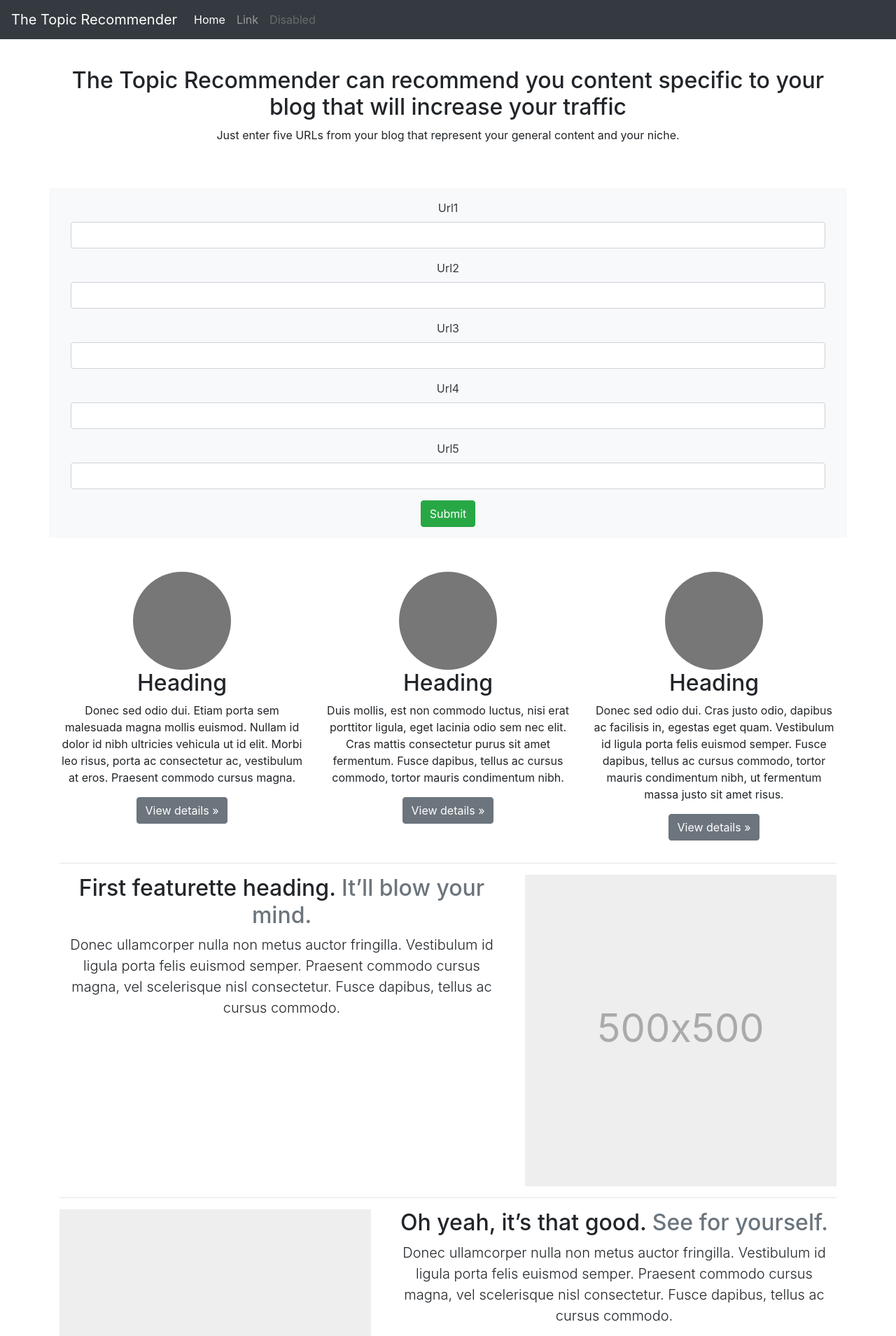
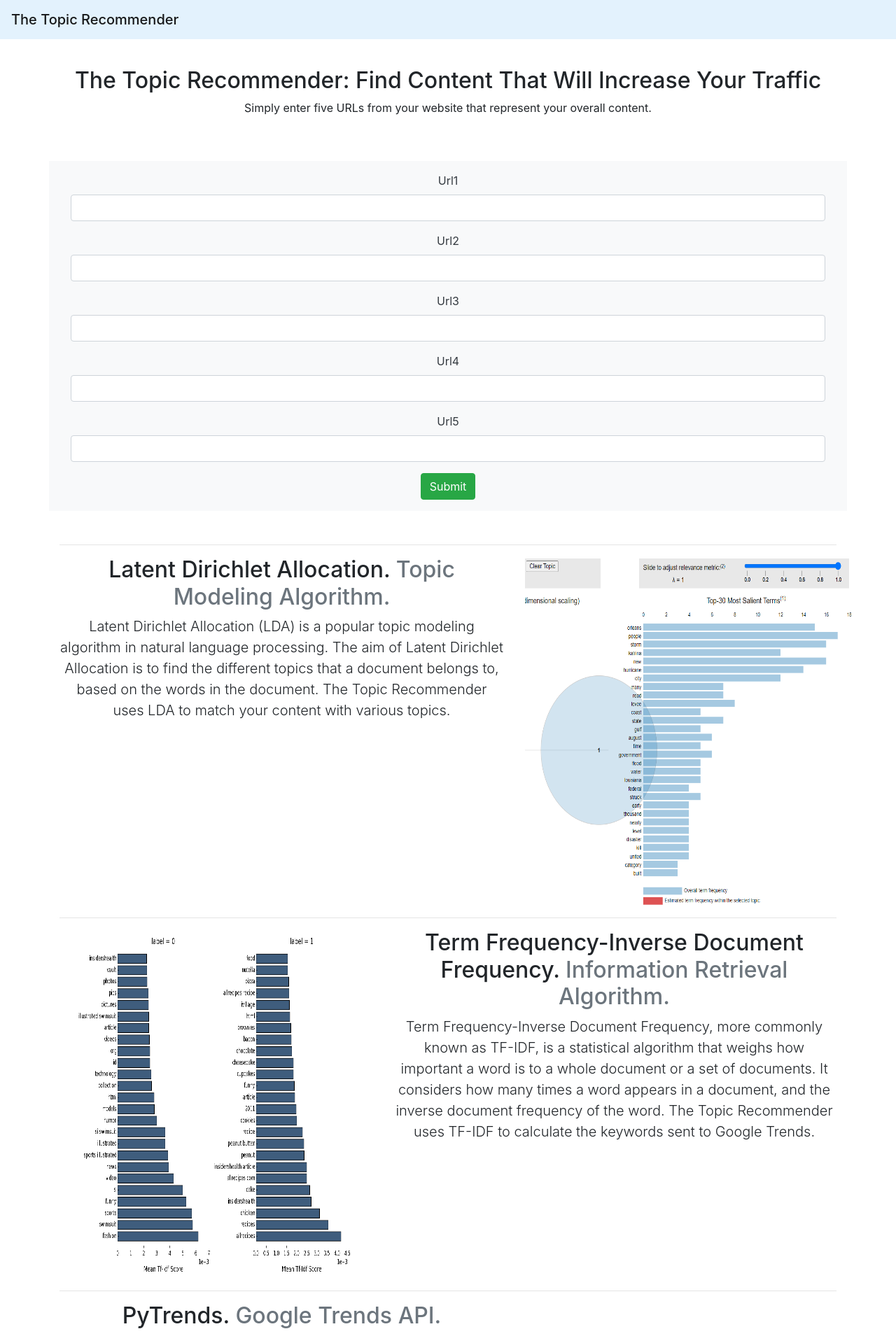
Before and after one commit to aarsh-shroff/topicrecommender, a Django app: page / in a window 1280 px wide. Shown: the top 1909 px of the page at 70% size. Run offline with Django 3.2, Linux system fonts and the light colour scheme; some libraries are stand-ins or nearby versions.

Commit message:
Fixed website

```diff
--- a/topicrecommender/recommendation/templates/includes/footer.html
+++ b/topicrecommender/recommendation/templates/includes/footer.html
@@ -1,4 +1,4 @@
   <footer class="container">
     <p class="float-right"><a href="#">Back to top</a></p>
-    <p>&copy; 2019-2021 The Topic Recommender &middot; <a href="#">Privacy</a> &middot; <a href="#">Terms</a></p>
+    <p>&copy; 2019-2022 The Topic Recommender &middot; <a href="#">Privacy</a> &middot; <a href="#">Terms</a></p>
   </footer>
--- a/topicrecommender/recommendation/templates/includes/nav.html
+++ b/topicrecommender/recommendation/templates/includes/nav.html
@@ -1,5 +1,5 @@
-<nav class="navbar navbar-expand-md navbar-dark fixed-top bg-dark">
-  <a class="navbar-brand" href="/">The Topic Recommender</a>
+<nav class="navbar navbar-expand-lg fixed-top navbar-light " style="background-color: #e3f2fd;">
+  <a class="navbar-brand mb-0 h1" href="/">The Topic Recommender</a>
   <button
     class="navbar-toggler"
     type="button"
@@ -11,6 +11,7 @@
   >
     <span class="navbar-toggler-icon"></span>
   </button>
+  <!--
   <div class="collapse navbar-collapse" id="navbarCollapse">
     <ul class="navbar-nav mr-auto">
       <li class="nav-item active">
@@ -28,4 +29,5 @@
       </li>
     </ul>
   </div>
+  -->
 </nav>
--- a/topicrecommender/recommendation/templates/index.html
+++ b/topicrecommender/recommendation/templates/index.html
@@ -1,6 +1,7 @@
 {% extends "base.html" %}
 {% load crispy_forms_tags %}
 {% block title %} The Topic Recommender {% endblock title %}
+{% load static %}
 
 {% block content %}
 <!-- Marketing messaging and featurettes
@@ -11,12 +12,10 @@
   <div class="row">
     <div class="col">
       <h2>
-        The Topic Recommender can recommend you content specific to your blog
-        that will increase your traffic
+        The Topic Recommender: Find Content That Will Increase Your Traffic
       </h2>
       <p>
-        Just enter five URLs from your blog that represent your general content
-        and your niche.
+        Simply enter five URLs from your website that represent your overall content.
       </p>
     </div>
   </div>
@@ -31,97 +30,7 @@
     </div>
   </div>
 
-  <!-- Three columns of text below the carousel -->
-  <div class="row">
-    <div class="col-lg-4">
-      <svg
-        class="bd-placeholder-img rounded-circle"
-        width="140"
-        height="140"
-        xmlns="http://www.w3.org/2000/svg"
-        preserveAspectRatio="xMidYMid slice"
-        focusable="false"
-        role="img"
-        aria-label="Placeholder: 140x140"
-      >
-        <title>Placeholder</title>
-        <rect width="100%" height="100%" fill="#777" />
-        <text x="50%" y="50%" fill="#777" dy=".3em">140x140</text>
-      </svg>
-      <h2>Heading</h2>
-      <p>
-        Donec sed odio dui. Etiam porta sem malesuada magna mollis euismod.
-        Nullam id dolor id nibh ultricies vehicula ut id elit. Morbi leo risus,
-        porta ac consectetur ac, vestibulum at eros. Praesent commodo cursus
-        magna.
-      </p>
-      <p>
-        <a class="btn btn-secondary" href="#" role="button"
-          >View details &raquo;</a
-        >
-      </p>
-    </div>
-    <!-- /.col-lg-4 -->
-    <div class="col-lg-4">
-      <svg
-        class="bd-placeholder-img rounded-circle"
-        width="140"
-        height="140"
-        xmlns="http://www.w3.org/2000/svg"
-        preserveAspectRatio="xMidYMid slice"
-        focusable="false"
-        role="img"
-        aria-label="Placeholder: 140x140"
-      >
-        <title>Placeholder</title>
-        <rect width="100%" height="100%" fill="#777" />
-        <text x="50%" y="50%" fill="#777" dy=".3em">140x140</text>
-      </svg>
-      <h2>Heading</h2>
-      <p>
-        Duis mollis, est non commodo luctus, nisi erat porttitor ligula, eget
-        lacinia odio sem nec elit. Cras mattis consectetur purus sit amet
-        fermentum. Fusce dapibus, tellus ac cursus commodo, tortor mauris
-        condimentum nibh.
-      </p>
-      <p>
-        <a class="btn btn-secondary" href="#" role="button"
-          >View details &raquo;</a
-        >
-      </p>
-    </div>
-    <!-- /.col-lg-4 -->
-    <div class="col-lg-4">
-      <svg
-        class="bd-placeholder-img rounded-circle"
-        width="140"
-        height="140"
-        xmlns="http://www.w3.org/2000/svg"
-        preserveAspectRatio="xMidYMid slice"
-        focusable="false"
-        role="img"
-        aria-label="Placeholder: 140x140"
-      >
-        <title>Placeholder</title>
-        <rect width="100%" height="100%" fill="#777" />
-        <text x="50%" y="50%" fill="#777" dy=".3em">140x140</text>
-      </svg>
-      <h2>Heading</h2>
-      <p>
-        Donec sed odio dui. Cras justo odio, dapibus ac facilisis in, egestas
-        eget quam. Vestibulum id ligula porta felis euismod semper. Fusce
-        dapibus, tellus ac cursus commodo, tortor mauris condimentum nibh, ut
-        fermentum massa justo sit amet risus.
-      </p>
-      <p>
-        <a class="btn btn-secondary" href="#" role="button"
-          >View details &raquo;</a
-        >
-      </p>
-    </div>
-    <!-- /.col-lg-4 -->
-  </div>
-  <!-- /.row -->
+
 
   <!-- START THE FEATURETTES -->
 
@@ -130,35 +39,17 @@
   <div class="row featurette">
     <div class="col-md-7">
       <h2 class="featurette-heading">
-        First featurette heading.
-        <span class="text-muted">It’ll blow your mind.</span>
+        Latent Dirichlet Allocation.
+        <span class="text-muted">Topic Modeling Algorithm.</span>
       </h2>
       <p class="lead">
-        Donec ullamcorper nulla non metus auctor fringilla. Vestibulum id ligula
-        porta felis euismod semper. Praesent commodo cursus magna, vel
-        scelerisque nisl consectetur. Fusce dapibus, tellus ac cursus commodo.
+        Latent Dirichlet Allocation (LDA) is a popular topic modeling algorithm in natural language processing. The
+        aim of Latent Dirichlet Allocation is to find the different topics that a document belongs to, based on
+        the words in the document. The Topic Recommender uses LDA to match your content with various topics.
       </p>
     </div>
     <div class="col-md-5">
-      <svg
-        class="
-          bd-placeholder-img bd-placeholder-img-lg
-          featurette-image
-          img-fluid
-          mx-auto
-        "
-        width="500"
-        height="500"
-        xmlns="http://www.w3.org/2000/svg"
-        preserveAspectRatio="xMidYMid slice"
-        focusable="false"
-        role="img"
-        aria-label="Placeholder: 500x500"
-      >
-        <title>Placeholder</title>
-        <rect width="100%" height="100%" fill="#eee" />
-        <text x="50%" y="50%" fill="#aaa" dy=".3em">500x500</text>
-      </svg>
+      <img src="{% static 'lda_image.PNG' %}" alt="LDA" width="500" height="500">
     </div>
   </div>
 
@@ -167,35 +58,18 @@
   <div class="row featurette">
     <div class="col-md-7 order-md-2">
       <h2 class="featurette-heading">
-        Oh yeah, it’s that good.
-        <span class="text-muted">See for yourself.</span>
+        Term Frequency-Inverse Document Frequency.
+        <span class="text-muted">Information Retrieval Algorithm.</span>
       </h2>
       <p class="lead">
-        Donec ullamcorper nulla non metus auctor fringilla. Vestibulum id ligula
-        porta felis euismod semper. Praesent commodo cursus magna, vel
-        scelerisque nisl consectetur. Fusce dapibus, tellus ac cursus commodo.
+        Term Frequency-Inverse Document Frequency, more commonly known as TF-IDF, is a statistical algorithm
+        that weighs how important a word is to a whole document or a set of documents. It considers how many
+        times a word appears in a document, and the inverse document frequency of the word. The Topic Recommender
+        uses TF-IDF to calculate the keywords sent to Google Trends.
       </p>
     </div>
-    <div class="col-md-5 order-md-1">
-      <svg
-        class="
-          bd-placeholder-img bd-placeholder-img-lg
-          featurette-image
-          img-fluid
-          mx-auto
-        "
-        width="500"
-        height="500"
-        xmlns="http://www.w3.org/2000/svg"
-        preserveAspectRatio="xMidYMid slice"
-        focusable="false"
-        role="img"
-        aria-label="Placeholder: 500x500"
-      >
-        <title>Placeholder</title>
-        <rect width="100%" height="100%" fill="#eee" />
-        <text x="50%" y="50%" fill="#aaa" dy=".3em">500x500</text>
-      </svg>
+    <div class="col-md-5">
+      <img src="{% static 'tfidf_image.png' %}" alt="TF-IDF" width="400" height="500">
     </div>
   </div>
 
@@ -204,34 +78,16 @@
   <div class="row featurette">
     <div class="col-md-7">
       <h2 class="featurette-heading">
-        And lastly, this one. <span class="text-muted">Checkmate.</span>
+        PyTrends. <span class="text-muted">Google Trends API.</span>
       </h2>
       <p class="lead">
-        Donec ullamcorper nulla non metus auctor fringilla. Vestibulum id ligula
-        porta felis euismod semper. Praesent commodo cursus magna, vel
-        scelerisque nisl consectetur. Fusce dapibus, tellus ac cursus commodo.
+        PyTrends is an unnofficial API for Google Trends. It allows the user to access data from
+        Google Trends when given a payload with one or more keywords. The Topic Recommender uses
+        PyTrends to find "trending" content.
       </p>
     </div>
     <div class="col-md-5">
-      <svg
-        class="
-          bd-placeholder-img bd-placeholder-img-lg
-          featurette-image
-          img-fluid
-          mx-auto
-        "
-        width="500"
-        height="500"
-        xmlns="http://www.w3.org/2000/svg"
-        preserveAspectRatio="xMidYMid slice"
-        focusable="false"
-        role="img"
-        aria-label="Placeholder: 500x500"
-      >
-        <title>Placeholder</title>
-        <rect width="100%" height="100%" fill="#eee" />
-        <text x="50%" y="50%" fill="#aaa" dy=".3em">500x500</text>
-      </svg>
+      <img src="{% static 'PyTrends.png' %}" alt="PyTrends" width="500" height="500">
     </div>
   </div>
 
--- a/topicrecommender/recommendation/trends.py
+++ b/topicrecommender/recommendation/trends.py
@@ -31,6 +31,6 @@ def related_topics(terms, geo):
 
 def get_recommendations(webpages):
     terms = main(webpages)
-    queries = related_queries(terms, 'US')
-    topics = related_topics(terms, 'US')
-    return queries, topics
+    queries = related_queries(terms, 'GLOBAL')
+    topics = related_topics(terms, 'GLOBAL')
+    return queries, topics, terms
--- a/topicrecommender/recommendation/views.py
+++ b/topicrecommender/recommendation/views.py
@@ -26,8 +26,6 @@ def recommendations(request):
     recommendations = get_recommendations(webpages_list)
     top_queries = list()
     rising_queries = list()
-    top_topics = list()
-    rising_topics = list()
 
     for i in range(len(recommendations[0])):
         kw = (next(iter(recommendations[0][i])))
@@ -36,15 +34,17 @@ def recommendations(request):
         if recommendations[0][i][kw]['rising'] is not None:
             rising_queries.append(recommendations[0][i][kw]['rising'].to_html())
 
+    '''
     for i in range(len(recommendations[1])):
         kw = (next(iter(recommendations[1][i])))
         if recommendations[1][i][kw]['top'] is not None:
             top_topics.append(recommendations[1][i][kw]['top'].to_html(columns=['topic_title', 'topic_type', 'formattedValue']))
         if recommendations[1][i][kw]['rising'] is not None:
             rising_topics.append(recommendations[1][i][kw]['rising'].to_html(columns=['topic_title', 'topic_type', 'formattedValue']))
+    '''
 
     context_dict = {'top_queries': top_queries,
                     'rising_queries': rising_queries,
-                    'top_topics': top_topics,
-                    'rising_topics': rising_topics}
+                    'keywords': recommendations[2]}
+
     return render(request, 'recommendations.html', context_dict)
--- a/topicrecommender/topicrecommender/settings.py
+++ b/topicrecommender/topicrecommender/settings.py
@@ -119,7 +119,7 @@ USE_TZ = True
 # Static files (CSS, JavaScript, Images)
 # https://docs.djangoproject.com/en/3.2/howto/static-files/
 
-STATIC_URL = '/static/'
+STATIC_URL = 'static/'
 
 # Default primary key field type
 # https://docs.djangoproject.com/en/3.2/ref/settings/#default-auto-field
```
Also changed, not shown: topicrecommender/recommendation/templates/recommendations.html (+14 -19 lines), topicrecommender/recommendation/models.py (line endings or trailing spaces), topicrecommender/recommendation/static/PyTrends.png (added), topicrecommender/recommendation/static/lda_image.PNG (added), topicrecommender/recommendation/static/tfidf_image.png (added).
